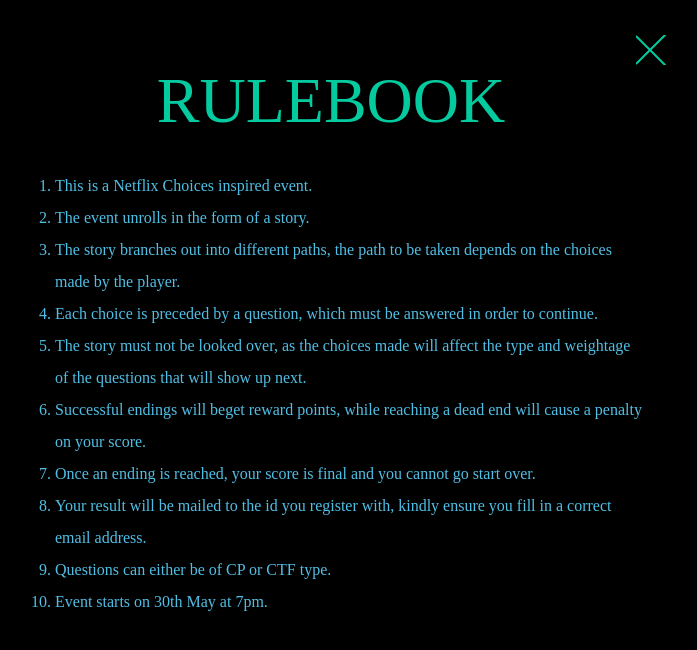
After one commit to RishabhSood/TechFlixBase, a Flask app: template techflix/templates/rulebook.html in a window 1280 px wide. The commit adds this page. Shown: the top 650 px of the page, without its empty margins (309-1006 px from the left). Run offline with Flask 2, Linux system fonts and the light colour scheme; the template is opened without the code that fills it, so the values that code supplies are empty; parts of the project's set-up code (start-up, migrations or seed data) failed here and were passed over; some web fonts are replaced.

Commit message:
Add files via upload

```diff
--- /dev/null
+++ b/techflix/templates/rulebook.html
@@ -0,0 +1,137 @@
+<!DOCTYPE html>
+<html>
+<head>
+	<title>Rulebook</title>
+	<style type="text/css">
+		@font-face{
+		  font-family: 'Jackpot';
+		  src: url('SpaceAdventure-VG4ZV.ttf');
+		}
+		@font-face{
+		  font-family: 'Score';
+		  src: url('CfGlitchCityRegular-L1vZ.ttf');
+		}
+
+		@import url('https://fonts.googleapis.com/css?family=Josefin+Sans&display=swap');
+
+		body{
+			font-family: Score;
+			background: #000;
+			color: #04ca9f;
+		}
+
+		.header{
+			margin-top: 4rem;
+			text-align: center;
+			font-size: 4rem;
+		}
+		.rules{
+			margin-top: 2rem;
+			color: #50BFE6;
+			font-family: Jackpot;
+			width: 50%;
+			align-self: center;
+			margin-left: 50%;
+			transform: translate(-50%, 0);
+			line-height: 2;
+		}
+		.close_button
+		{
+			position:fixed;
+			text-align: center;
+			top:50px;
+			left:75%;
+		}
+
+		.close_button button {
+		  background: none;
+		  border: 0;
+		  box-sizing: border-box;
+		  color: transparent;
+		  cursor: pointer;
+		  font-family: 'Josefin Sans', sans-serif;
+		  font-size: 21px;
+		  font-width: bold;
+		  left: 50%;
+		  letter-spacing: 1px;
+		  line-height: 27px;
+		  outline: none;
+		  overflow: hidden;
+		  padding: 3px 0 0;
+		  position: absolute;
+		  text-transform: uppercase;
+		  top: 50%;
+		  transform: translate(-50%, -50%);
+		  transition: all 0.2s ease-in;
+		  width: 30px;
+		}
+
+
+		.close_button button::before,
+		.close_button button::after {
+		  background-color: #04ca9f;
+		  content: '';
+		  display: block;
+		  height: 2px;
+		  left: 0;
+		  position: absolute;
+		  transform-origin: center left;
+		  transition: all 0.2s ease-in;
+		  width: 141.4214px;
+		  z-index: -1;
+		}
+
+		.close_button button::before {
+		  top: 0;
+		  transform: rotate(45deg);
+		}
+
+		.close_button button::after {
+		  bottom: 0;
+		  transform: rotate(-45deg);
+		}
+
+		.close_button button:hover {
+		  color: black;
+		}
+
+		.close_button button:hover::before,
+		.close_button button:hover::after {
+		  height: 40px;
+		  transform: rotate(0deg);
+		}
+	</style>
+</head>
+<body>
+
+	<div class="header">
+			<div class="close_button">
+				<button onclick="goBack()">
+					X
+				</button>
+			</div>
+			RULEBOOK
+	</div>
+	<div class="rules">
+		<ol>
+			<li>This is a Netflix Choices inspired event.</li>
+			<li>The event unrolls in the form of a story.</li>
+			<li>The story branches out into different paths, the path to be taken depends on the choices made by the player.</li>
+			<li>Each choice is preceded by a question, which must be answered in order to continue.</li>
+			<li>The story must not be looked over, as the choices made will affect the type and weightage of the questions that will show up next.</li>
+			<li>Successful endings will beget reward points, while reaching a dead end will cause a penalty on your score.</li>
+			<li>Once an ending is reached, your score is final and you cannot go start over.</li>
+			<li>Your result will be mailed to the id you register with, kindly ensure you fill in a correct email address.</li>
+			<li>Questions can either be of CP or CTF type.</li>
+			<li>Event starts on 30th May at 7pm.</li>
+		</ol>
+	</div>
+
+	<script>
+		goBack = ()=> {
+	  		window.history.back();
+	  		localStorage.setItem("pass",17012000);
+		}
+	</script>
+</body>
+</html>
```
Also changed, not shown: techflix/templates/countdown.html (+18 -0 lines).
